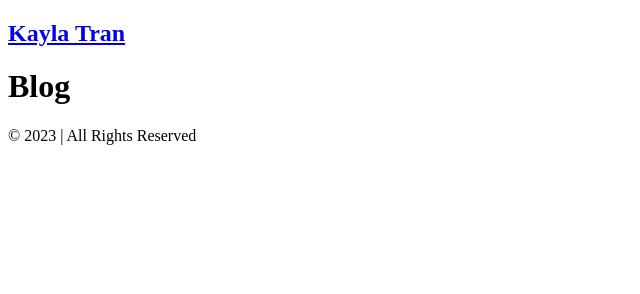
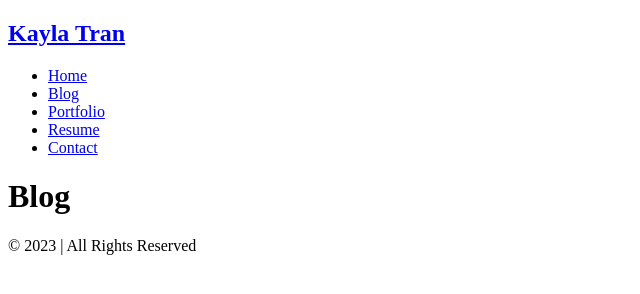
Before and after one commit to k4yluh/k4yluh.github.io, a plain HTML site: page blog.html in a window 1280 px wide. Shown: the whole page, without its empty margins (0-640 px from the left). Drawn offline with Linux system fonts and the light colour scheme.

Commit message:
adding navbar functionality to each page

```diff
--- a/blog.html
+++ b/blog.html
@@ -10,6 +10,13 @@
                 Kayla Tran
             </a>
         </h1>
+        <ul>
+            <li><a href="index.html">Home</a></li>
+            <li><a href="blog.html">Blog</a></li>
+            <li><a href="portfolio.html">Portfolio</a></li>
+            <li><a href="resume.html">Resume</a></li>
+            <li><a href="contact.html">Contact</a></li>
+        </ul>
     </nav>
     <main>
         <h1 class="page-title">Blog</h1>
```
Also changed, not shown: contact.html (+7 -0 lines), index.html (+7 -0 lines), portfolio.html (+7 -0 lines), resume.html (+7 -0 lines).
